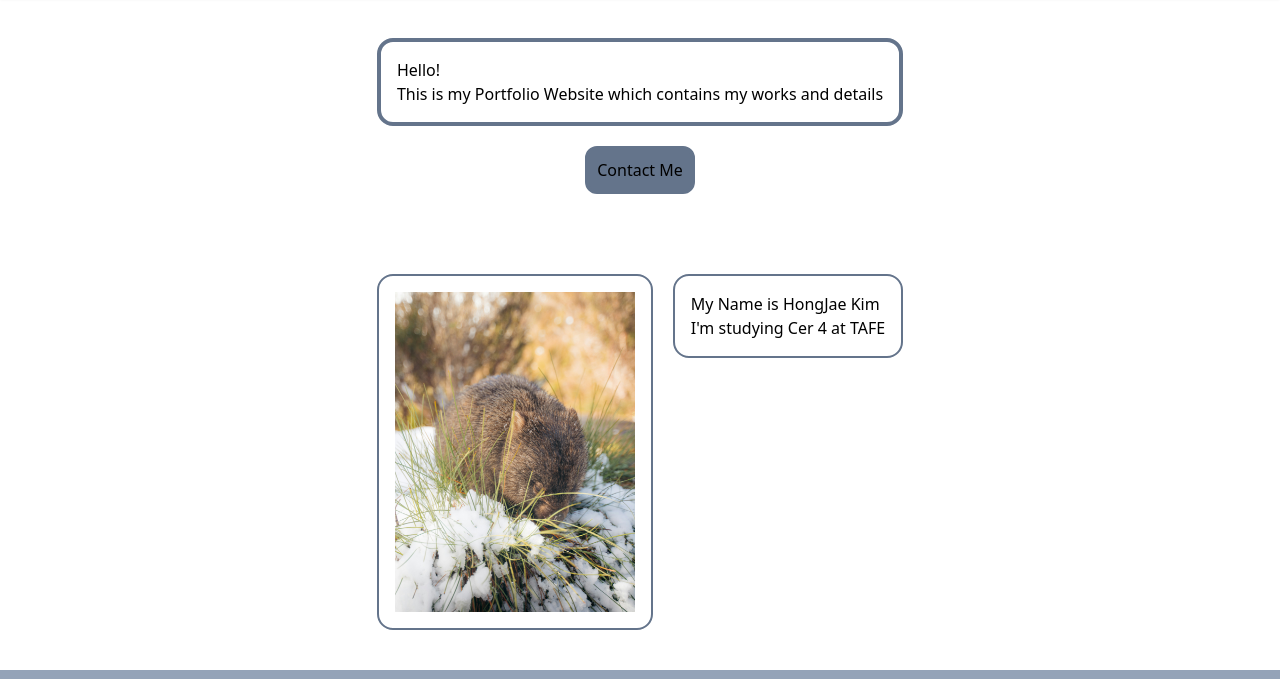
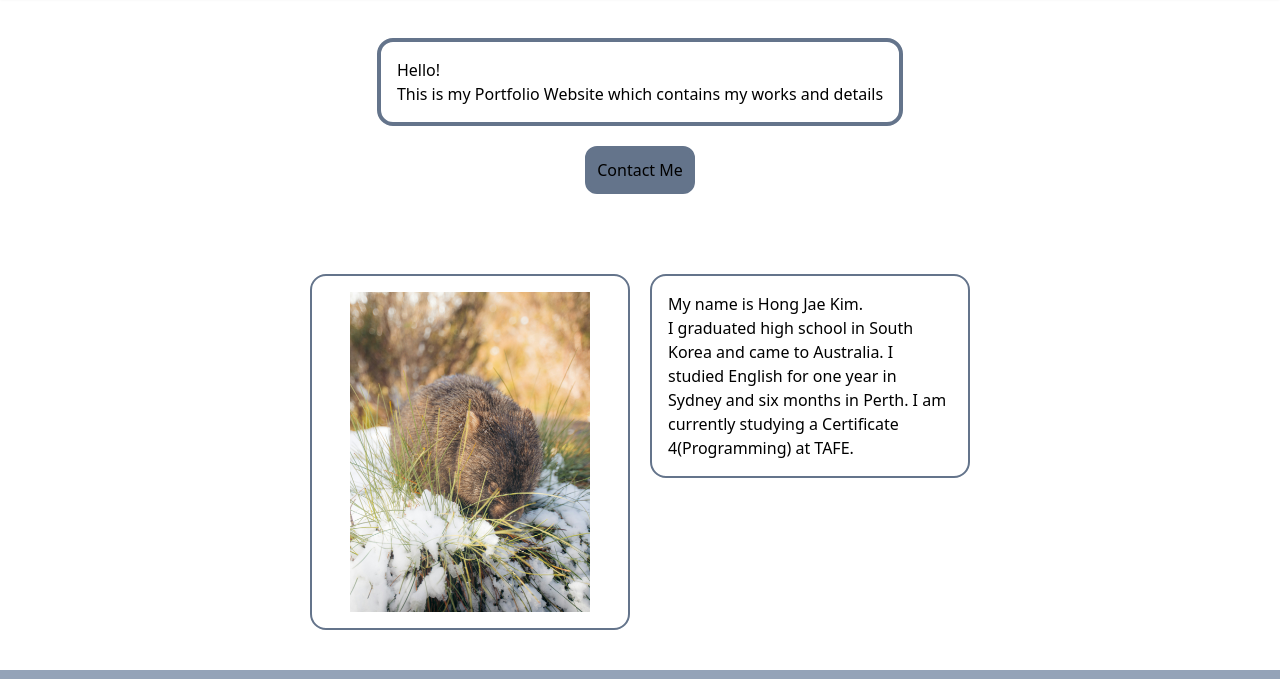
Before and after one commit to KoreAustralian/C4Prog-WT-PROJ, a website: page index.html in a window 1280 px wide. Shown: the part 82-761 px from the top of the page. Drawn offline with Linux system fonts and the light colour scheme.

Commit message:
fix(index.html): add more paragraph into the content

```diff
--- a/index.html
+++ b/index.html
@@ -38,12 +38,12 @@
         </section>
 
         <div class="flex flex-row items-start gap-5 justify-center py-10">
-            <section class="border-2 border-slate-500 px-4 py-4 rounded-2xl">
-                <img src="./assets/img/heroImage.jpg" alt="hero_image" class="h-80 w-60"/>
+            <section class="border-2 border-slate-500 px-4 py-4 rounded-2xl w-80">
+                <img src="./assets/img/heroImage.jpg" alt="hero_image" class="h-80 w-60 mx-auto"/>
             </section>
-            <section class="border-2 border-slate-500 px-4 py-4 rounded-2xl">
-                <h1>My Name is HongJae Kim</h1>
-                <p>I'm studying Cer 4 at TAFE</p>
+            <section class="border-2 border-slate-500 px-4 py-4 rounded-2xl w-80">
+                <h1>My name is Hong Jae Kim.</h1>
+                <p>I graduated high school in South Korea and came to Australia. I studied English for one year in Sydney and six months in Perth. I am currently studying a Certificate 4(Programming) at TAFE.</p>
             </section>
         </div>
     </main>
```
Also changed, not shown: assets/css/site.css.
